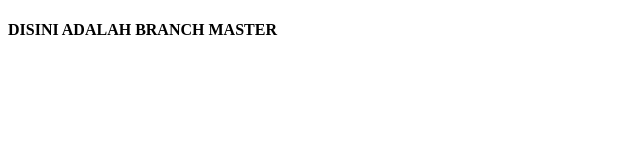
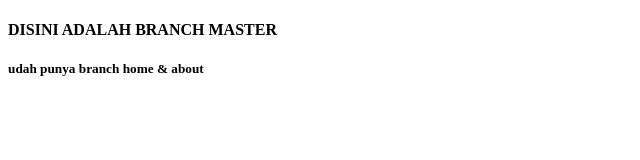
Before and after one commit to GilangMohIkbal/belajar-git, a plain HTML site: page index.html in a window 1280 px wide. Shown: the whole page, without its empty margins (0-640 px from the left). Drawn offline with Linux system fonts and the light colour scheme.

Commit message:
tambah line untuk title home dan about

```diff
--- a/index.html
+++ b/index.html
@@ -8,5 +8,6 @@
 </head>
 <body>
     <h4>DISINI ADALAH BRANCH MASTER</h4>
+    <h5>udah punya branch home & about</h5>
 </body>
 </html>
```
